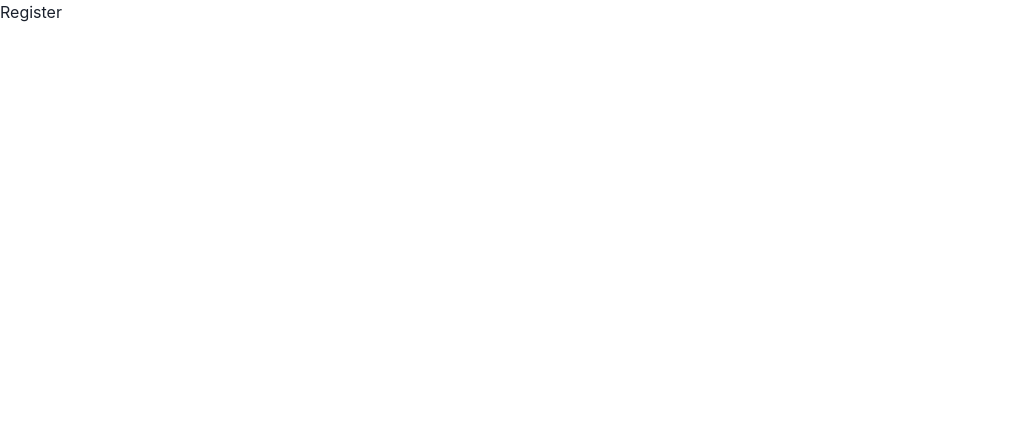
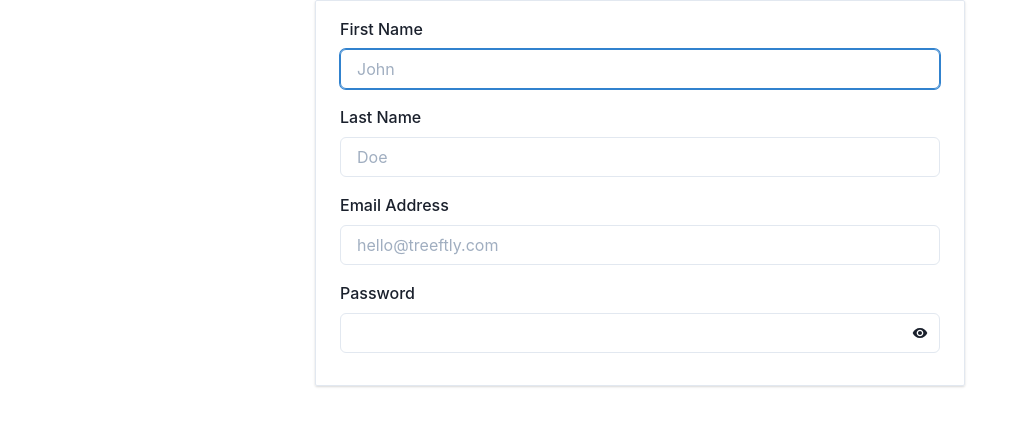
Before and after one commit to treeftly/treeftly-web, a React (Create React App) app: page /sign-up in a window 1280 px wide. Shown: the top 426 px of the page, without its empty margins (0-1027 px from the left). Built offline with nearby package versions, Linux system fonts and the light colour scheme.

Commit message:
Update react version

```diff
--- /dev/null
+++ b/src/components/PasswordInput.js
@@ -0,0 +1,23 @@
+import React, { useState } from 'react'
+import { InputGroup, Input, InputRightElement, IconButton } from '@chakra-ui/react'
+import { MdVisibility, MdVisibilityOff } from 'react-icons/md'
+
+const PasswordInput = () => {
+  const [isShow, setIsShow] = useState(false)
+
+  return (
+    <InputGroup>
+      <Input type={isShow ? 'text' : 'password'} />
+      <InputRightElement>
+        <IconButton
+          icon={isShow ? <MdVisibilityOff /> : <MdVisibility />}
+          variant='outline'
+          border='none'
+          onClick={() => setIsShow(!isShow)}
+        />
+      </InputRightElement>
+    </InputGroup>
+  )
+}
+
+export default PasswordInput
--- /dev/null
+++ b/src/components/layouts/Container.js
@@ -0,0 +1,12 @@
+import React from 'react'
+import { Box } from '@chakra-ui/react'
+
+const Container = ({ children, ...rest }) => {
+  return (
+    <Box gridColumn={2} {...rest}>
+      {children}
+    </Box>
+  )
+}
+
+export default Container
--- a/src/components/layouts/MainLayout.js
+++ b/src/components/layouts/MainLayout.js
@@ -1,7 +1,8 @@
 import React from 'react'
+import { Grid } from '@chakra-ui/react'
 
-const MainLayout = () => {
-  return <div>Main Layout</div>
+const MainLayout = ({ children }) => {
+  return <Grid templateColumns='1fr min(90ch, 100%) 1fr'>{children}</Grid>
 }
 
 export default MainLayout
--- /dev/null
+++ b/src/components/layouts/OnboardingLayout.js
@@ -0,0 +1,21 @@
+import React from 'react'
+import Container from './Container'
+
+const OnboardingLayout = ({ children }) => {
+  return (
+    <Container
+      border='1px'
+      borderColor='gray.200'
+      borderRadius='sm'
+      boxShadow='base'
+      mx='auto'
+      minW='650px'
+      px='6'
+      py='4'
+    >
+      {children}
+    </Container>
+  )
+}
+
+export default OnboardingLayout
--- a/src/pages/sign-up/SignUp.js
+++ b/src/pages/sign-up/SignUp.js
@@ -1,14 +1,37 @@
 import React from 'react'
 import { Helmet } from 'react-helmet-async'
+import { FormControl, FormLabel, Input } from '@chakra-ui/react'
+import MainLayout from '../../components/layouts/MainLayout'
+import OnboardingLayout from '../../components/layouts/OnboardingLayout'
+import PasswordInput from '../../components/PasswordInput'
 
 const SignUp = () => {
   return (
-    <div>
+    <MainLayout>
       <Helmet>
         <title>Sign Up</title>
       </Helmet>
-      Register
-    </div>
+      <OnboardingLayout>
+        <form>
+          <FormControl id='firstName' mb={4}>
+            <FormLabel>First Name</FormLabel>
+            <Input placeholder='John' autoFocus />
+          </FormControl>
+          <FormControl id='lastName' mb={4}>
+            <FormLabel>Last Name</FormLabel>
+            <Input placeholder='Doe' />
+          </FormControl>
+          <FormControl id='email' mb={4}>
+            <FormLabel>Email Address</FormLabel>
+            <Input type='email' placeholder='hello@treeftly.com' />
+          </FormControl>
+          <FormControl id='password' mb={4}>
+            <FormLabel>Password</FormLabel>
+            <PasswordInput />
+          </FormControl>
+        </form>
+      </OnboardingLayout>
+    </MainLayout>
   )
 }
 
```
Also changed, not shown: package.json (+8 -7 lines), src/components/layouts/FullWidth.js (added, +12 -0 lines), 1 other file (tests, documents, lock files or other folders).
